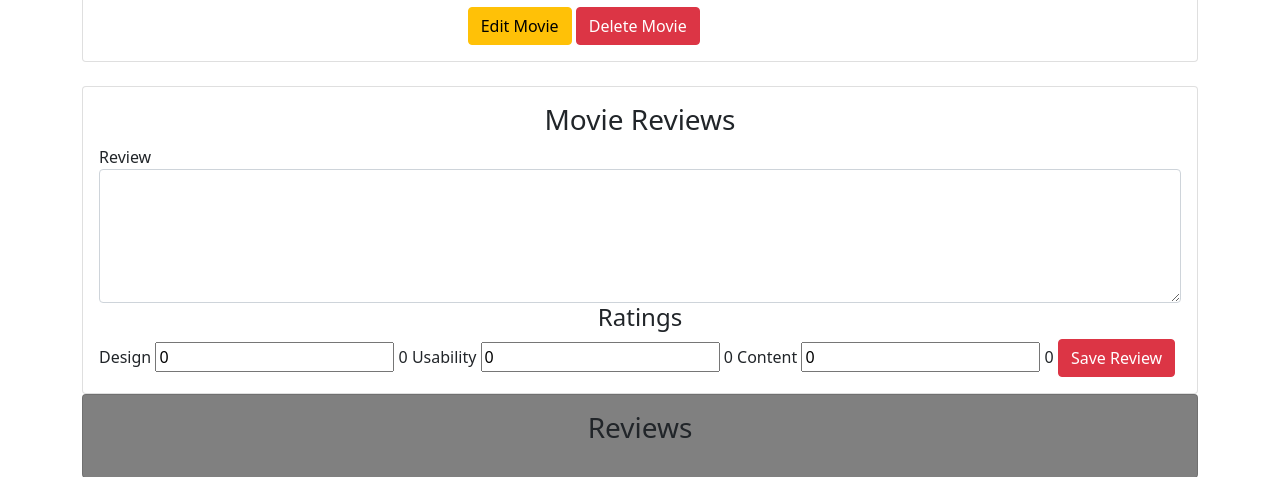
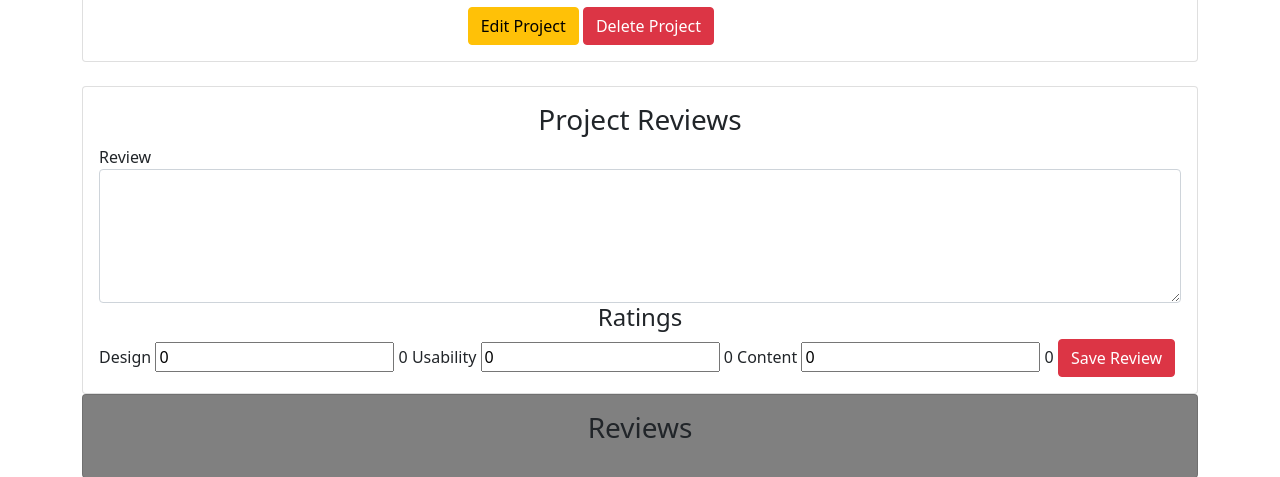
Before and after one commit to stephenndele/projects-app, a Django app: template main/templates/main/details.html in a window 1280 px wide. Shown: the part 290-767 px from the top of the page. Run offline with Django 3.2, Linux system fonts and the light colour scheme; the template is opened without the code that fills it, so the values that code supplies are empty; some libraries are stand-ins or nearby versions; some web fonts are replaced.

```diff
--- a/main/templates/main/details.html
+++ b/main/templates/main/details.html
@@ -21,8 +21,8 @@
                 <h5>Rating: {{ average }} / 10</h5>
 
 
-                <a href="{% url 'main:edit_projects' movie.id%}" class="btn btn-warning"> Edit Movie</a>
-                <a href="{% url 'main:delete_movies' movie.id%}" class="btn btn-danger" onclick="return confirm('Are you sure you wanna delete this?')"> Delete Movie</a>
+                <a href="{% url 'main:edit_projects' movie.id%}" class="btn btn-warning"> Edit Project</a>
+                <a href="{% url 'main:delete_projects' movie.id%}" class="btn btn-danger" onclick="return confirm('Are you sure you wanna delete this?')"> Delete Project</a>
             </div>
         </div>
     </div>
@@ -30,7 +30,7 @@
     <br>
     <div class="card">
         <div class="card-body">
-            <h3 class="text-center">Movie Reviews</h3>
+            <h3 class="text-center">Project Reviews</h3>
             <form action="{% url 'main:add_review' movie.id %}" method="POST">
                 {% csrf_token %}
                 <label for="comment">Review</label>
@@ -70,7 +70,7 @@
                     <!-- <a href="{% url 'main:edit_review' movie.id review.id %}">Edit Review</a> -->
 
                 <br>
-                <a href="{% url 'main:delete_review' movie.id review.id %}" onclick="return confirm('Are you sure you wanna delete this?')">Delete</a>
+                <a href="{% url 'main:delete_review' project.id review.id %}" onclick="return confirm('Are you sure you wanna delete this?')">Delete</a>
 
                 <br>
                {% endfor %}
```
Also changed, not shown: main/views.py (+15 -1 lines).
